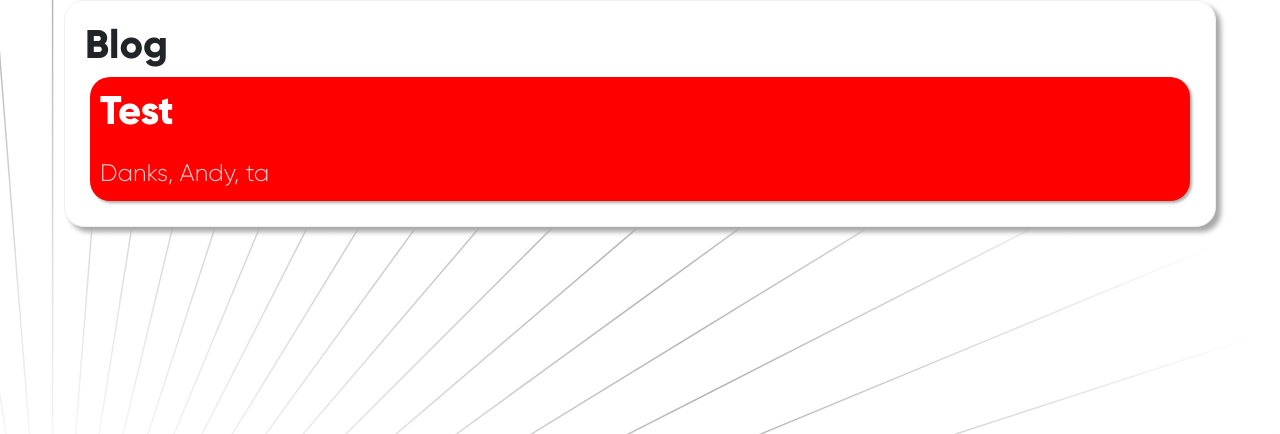
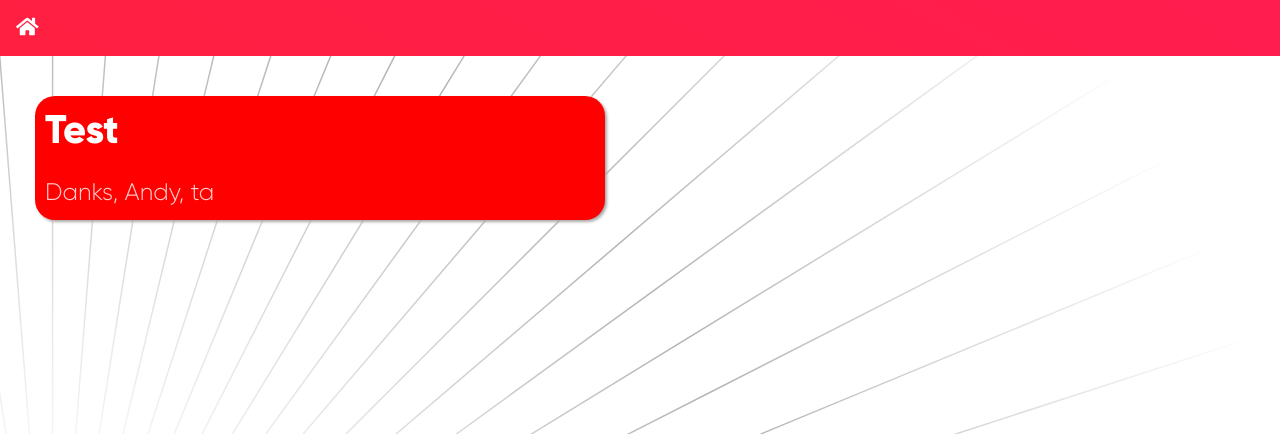
Before and after one commit to hbg/harrisbeg.com-v2, a Django app: page /blog in a window 1280 px wide. Shown: the top 434 px of the page. Run offline with Django 3.2, Linux system fonts and the light colour scheme; data comes from the database, SQL or seed files in the repository; some libraries are stand-ins or nearby versions.

Commit message:
Updated DB + UI Fixes

```diff
--- a/harris/models.py
+++ b/harris/models.py
@@ -1,9 +1,10 @@
 from django.db import models
 from colorfield.fields import ColorField
 
+
 class Blog(models.Model):
-    title = models.CharField(max_length=10)
-    description = models.CharField(max_length=15, blank=True)
+    title = models.CharField(max_length=50)
+    description = models.CharField(max_length=50, blank=True)
     content = models.TextField(max_length=1500)
     timestamp = models.DateTimeField()
     color = ColorField(default='#FF0000')
--- a/harris/urls.py
+++ b/harris/urls.py
@@ -23,5 +23,6 @@
     path('', views.home),
     path('admin/', admin.site.urls),
     path('blog', views.blog),
-    path('blog/<int:id>', views.get_blog)
+    path('blog/<int:id>', views.get_blog),
+    path('info', views.get_info)
 ]
--- a/harris/views.py
+++ b/harris/views.py
@@ -1,17 +1,37 @@
 from django.shortcuts import render, redirect
 from harris.models import Blog
+from django.http import JsonResponse
+from datetime import datetime, date
 
 
 def home(request):
     return render(request, template_name="harris/index.html")
 
 
+def get_info(request):
+    return JsonResponse({
+        "name": "Harris Beg",
+        "role": "Developer",
+        "github": "https://www.github.com/harrisbegca",
+        "levels": [
+            ("Python", 10),
+            ("HTML", 10),
+            ("Java", 9),
+            ("CSS", 8),
+            ("Javascript", 7),
+            ("PHP", 7),
+            ("Go", 6),
+            ("C#", 5)
+        ]
+    })
+
+
 def blog(request):
-    blog_posts = Blog.objects.all()
-    ctx = {"blog_posts": blog_posts}
+    blog_posts = Blog.objects.order_by('-timestamp')
+    ctx = {"blog_posts": blog_posts, "navbar": True}
     return render(request, template_name="harris/blog.html", context=ctx)
 
 
 def get_blog(request, id):
     blog_post = Blog.objects.get(pk=id)
-    return render(request, template_name="harris/detailed_blog.html", context={"blog_post": blog_post})
+    return render(request, template_name="harris/detailed_blog.html", context={"blog_post": blog_post, "navbar": True})
--- a/static/harris/main.css
+++ b/static/harris/main.css
@@ -55,9 +55,13 @@
     text-align: left;
 }
 
+.project-col {
+    padding: 0 !important;
+}
+
 .row {
-    margin-left: 0px;
-    margin-right: 0px;
+    margin-left: 0;
+    margin-right: 0;
 }
 
 .content {
@@ -67,7 +71,7 @@
     background: white;
     border-radius: 20px;
     margin-bottom: 20px;
-    padding: 20px;
+    padding: 5px;
 }
 
 .card:hover {
@@ -90,6 +94,10 @@
 
 .code {
     font-family: "Roboto Mono";
+}
+
+a {
+    text-decoration: none !important;
 }
 
 .black-text {
--- a/templates/harris/blog.html
+++ b/templates/harris/blog.html
@@ -1,11 +1,11 @@
 {% extends "partials/head.html" %}
 {% block content %}
     <style>a{text-decoration: none !important; color: white !important;}</style>
-    <div class="content">
-    <h1 id="title">Blog</h1>
+    <div class="row">
     {% for post in blog_posts %}
+        <div class="col-sm-6">
             <a href="/blog/{{ post.id }}">
-            <div class="card" style="background: {{ post.color }}">
+                <div class="card" style="background: {{ post.color }}; margin: 20px;">
                     <div class="card-title">
                         <h1>{{ post.title }}</h1>
                     </div>
@@ -14,6 +14,7 @@
                     </div>
                 </div>
             </a>
+        </div>
     {% endfor %}
     </div>
 {% endblock %}
--- a/templates/harris/detailed_blog.html
+++ b/templates/harris/detailed_blog.html
@@ -1,8 +1,9 @@
 {% extends "partials/head.html" %}
 {% block content %}
+    <style>a{text-decoration: none !important; color: white !important;}</style>
     <div class="content">
         <h1 style="color: {{ blog_post.color }}">{{ blog_post.title }}</h1>
-        <span class="project-description">{{ blog_post.title }}</span>
+        <span class="project-description">{{ blog_post.description }}</span>
         <p>{{ blog_post.content }}</p>
     </div>
 {% endblock %}
--- a/templates/partials/head.html
+++ b/templates/partials/head.html
@@ -16,6 +16,11 @@
     <script src="{% static "harris/main.js" %}"></script>
 </head>
 <body>
+{% if navbar %}
+    <nav class="navbar navbar-light strawberry" style="margin-bottom: 20px">
+      <a class="navbar-brand" href="/"><i class="fas fa-home"></i></a>
+    </nav>
+{% endif %}
 {% block content %}
 {% endblock %}
 </body>
```
Also changed, not shown: templates/harris/index.html (+16 -8 lines), harris/migrations/0005_auto_20190726_2106.py (added). Lines whose indentation alone changed are shown as unchanged.
